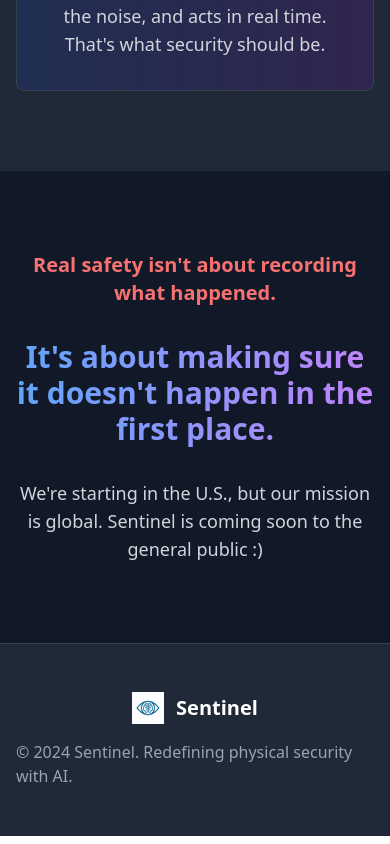
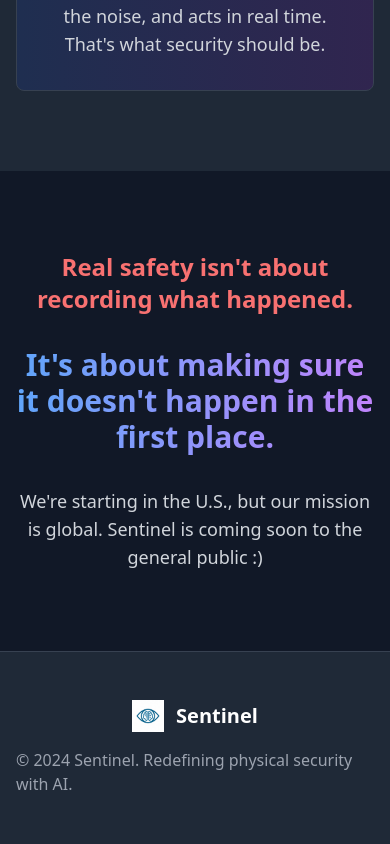
Before and after one commit to rnibhanupudi3/real-time-safety-ai, a React (Vite) app: page / in a window 390 px wide. Shown: the part 2674-3518 px from the top of the page. Built offline with nearby package versions, Linux system fonts and the light colour scheme.

Commit message:
Fix: Adjust hero text size
Adjust the font size of the hero section's first sentence to be 2xl on small screens and 3xl on larger screens.

```diff
--- a/src/pages/Index.tsx
+++ b/src/pages/Index.tsx
@@ -1,3 +1,4 @@
+
 
 import { Button } from "@/components/ui/button";
 import { Card, CardContent } from "@/components/ui/card";
@@ -140,7 +141,7 @@ const Index = () => {
       {/* Philosophy Section */}
       <section id="about" className="py-20 bg-gray-900">
         <div className="max-w-4xl mx-auto px-4 sm:px-6 lg:px-8 text-center">
-          <h2 className="text-xl text-red-400 font-bold mb-8">
+          <h2 className="text-2xl md:text-3xl text-red-400 font-bold mb-8">
             Real safety isn't about recording what happened.
           </h2>
           <p className="text-3xl md:text-4xl font-bold mb-8 bg-gradient-to-r from-blue-400 to-purple-400 bg-clip-text text-transparent">
```
